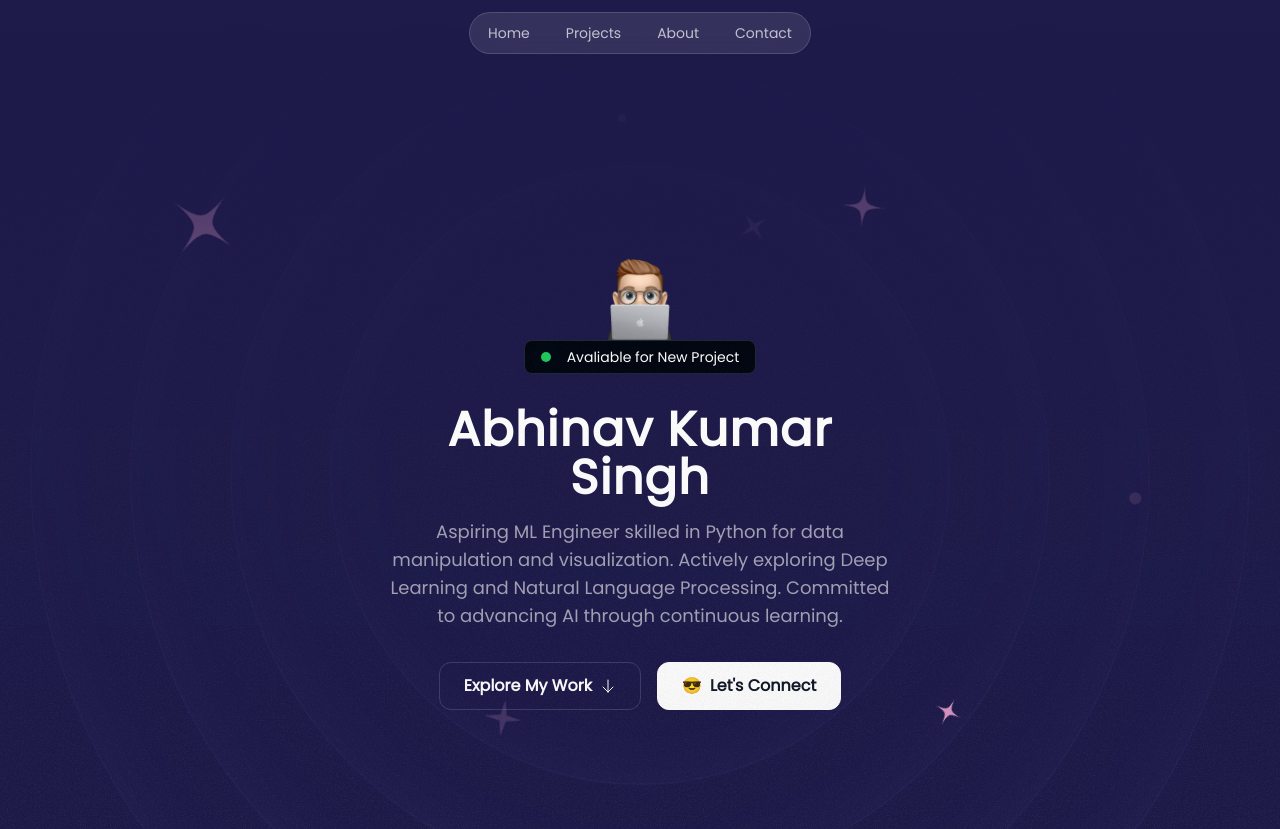
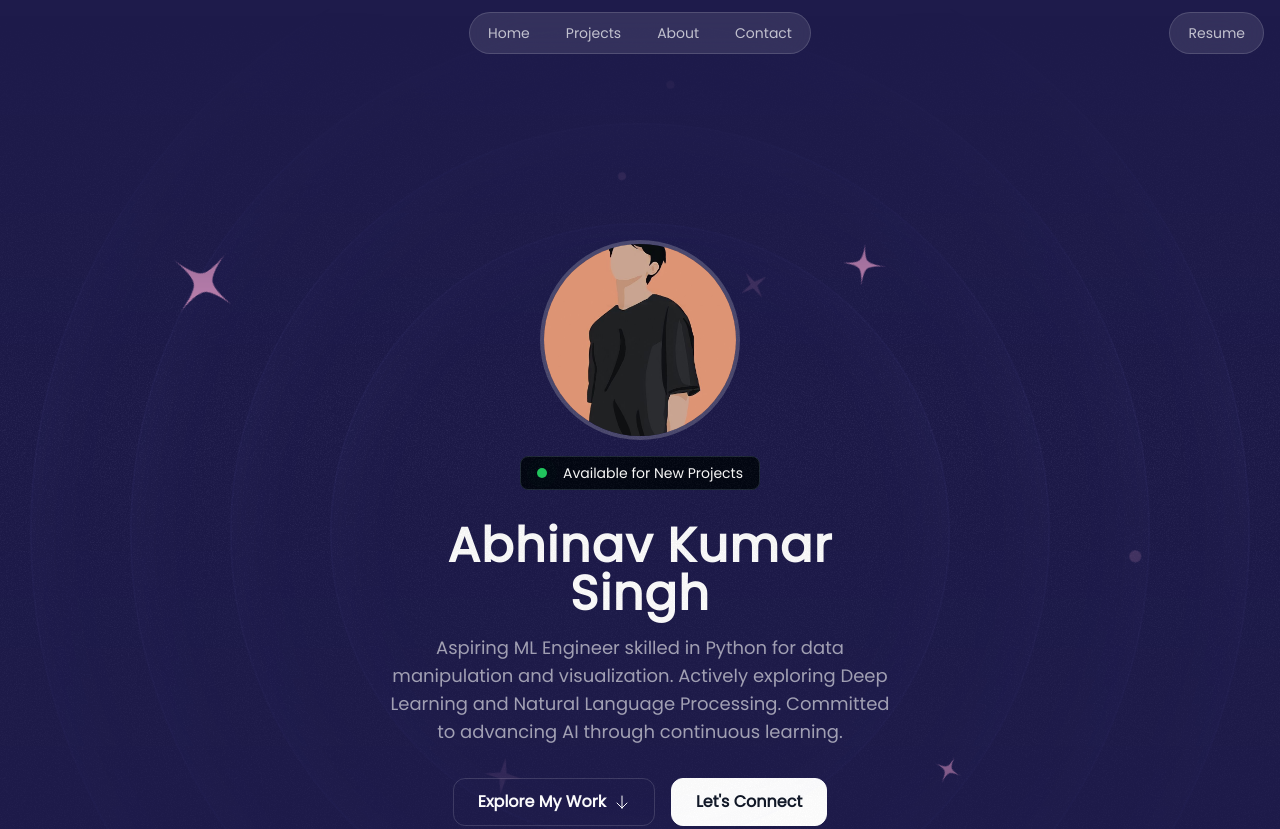
Before and after one commit to Abhinavexists/Portfolio, a Next.js app: page / in a window 1280 px wide. Shown: the top 829 px of the page. Built offline with nearby package versions, Linux system fonts and the light colour scheme.

Commit message:
Added Profile photo and resume button

```diff
--- a/src/sections/Header.tsx
+++ b/src/sections/Header.tsx
@@ -4,7 +4,9 @@ import { smoothScroll } from "@/components/smoothScroll";
 
 export const Header = () => {
   return (
-    <header className="flex justify-center items-center fixed top-3 w-full z-10">
+    <header className="flex justify-between items-center fixed top-3 w-full z-10 px-4">
+      <div className="flex-1"></div>
+      <div className="flex-1 flex justify-center">
         <nav className="flex gap-1 p-0.5 border border-white/15 rounded-full bg-white/10 backdrop-blur-xl">
           <a href="#home" className="nav-item" onClick={smoothScroll}>
             Home
@@ -19,6 +21,19 @@ export const Header = () => {
             Contact
           </a>
         </nav>
+      </div>
+      <div className="flex-1 flex justify-end items-center">
+        <nav className="p-0.5 border border-white/15 rounded-full bg-white/10 backdrop-blur-xl">
+          <a
+            href=""
+            target="_blank"
+            rel="noopener noreferrer"
+            className="nav-item"
+          >
+            Resume
+          </a>
+        </nav>
+      </div>
     </header>
   );
 };
--- a/src/sections/Hero.tsx
+++ b/src/sections/Hero.tsx
@@ -1,15 +1,15 @@
-import memojiImage from "@/assets/images/memoji-computer.png";
 import Image from "next/image";
 import ArrowDown from '@/assets/icons/arrow-down.svg';
 import GrainImage from "@/assets/images/grain.jpg";
 import StarIcon from "@/assets/icons/star.svg";
 import { Orbit } from "@/components/Orbit";
 import SparkleIcon from "@/assets/icons/sparkle.svg";
+import YourFaceImage from "@/assets/images/Inspired.jpeg";
 
 export const HeroSection = () => {
   return (
     <div className="py-32 md:py-48 lg:py-60 relative z-0 overflow-x-clip">
-    <div className="absolute inset-0 [mask-image:linear-gradient(to_bottom,transparent,black_90%,transparent)]">
+      <div className="absolute inset-0 [mask-image:linear-gradient(to_bottom,transparent,black_40%,transparent)]">
         <div className="absolute inset-0 -z-30 opacity-5"
           style={{ backgroundImage: `url(${GrainImage.src})` }}>
         </div>
@@ -20,47 +20,50 @@ export const HeroSection = () => {
         <Orbit size={800} rotation={-72} shouldOrbit orbitDuration="42s" shouldSpin spinDuration="15s">
           <StarIcon className="size-20 text-pink-300"/>
         </Orbit>
-            <Orbit size={550} rotation={20} shouldOrbit orbitDuration="37s" shouldSpin spinDuration="20s"> {/* Slow spin */}
+        <Orbit size={550} rotation={20} shouldOrbit orbitDuration="37s" shouldSpin spinDuration="20s">
           <StarIcon className="size-12 text-pink-300"/>
         </Orbit>
-            <Orbit size={590} rotation={100} shouldOrbit orbitDuration="33s" shouldSpin spinDuration="18s"> {/* Moderate spin */}
+        <Orbit size={590} rotation={100} shouldOrbit orbitDuration="33s" shouldSpin spinDuration="18s">
           <StarIcon className="size-8 text-pink-300" />
         </Orbit>
-            <Orbit size={420} rotation={-15} shouldOrbit orbitDuration="28s" shouldSpin spinDuration="10s"> {/* Faster spin */}
+        <Orbit size={420} rotation={-15} shouldOrbit orbitDuration="28s" shouldSpin spinDuration="10s">
           <SparkleIcon className="size-8 text-pink-300/20"/>
         </Orbit>
-            <Orbit size={440} rotation={178} shouldOrbit orbitDuration="31s" shouldSpin spinDuration="12s"> {/* Balanced spin */}
+        <Orbit size={440} rotation={178} shouldOrbit orbitDuration="31s" shouldSpin spinDuration="12s">
           <SparkleIcon className="size-10 text-pink-300/20"/>
         </Orbit>
-            <Orbit size={710} rotation={145} shouldOrbit orbitDuration="46s" shouldSpin spinDuration="25s"> {/* Slow spin */}
+        <Orbit size={710} rotation={145} shouldOrbit orbitDuration="46s" shouldSpin spinDuration="25s">
           <SparkleIcon className="size-14 text-pink-300/20"/>
         </Orbit>
-            <Orbit size={720} rotation={90} shouldOrbit orbitDuration="50s" shouldSpin spinDuration="30s"> {/* Very slow spin */}
+        <Orbit size={720} rotation={90} shouldOrbit orbitDuration="50s" shouldSpin spinDuration="30s">
           <div className="size-3 rounded-full bg-pink-300/20"/>
         </Orbit>
-            <Orbit size={520} rotation={-40} shouldOrbit orbitDuration="29s" shouldSpin spinDuration="14s"> {/* Dynamic spin */}
+        <Orbit size={520} rotation={-40} shouldOrbit orbitDuration="29s" shouldSpin spinDuration="14s">
           <div className="size-2 rounded-full bg-pink-300/20"/>
         </Orbit>
-            <Orbit size={650} rotation={-5} shouldOrbit orbitDuration="44s" shouldSpin spinDuration="22s"> {/* Smooth spin */}
+        <Orbit size={650} rotation={-5} shouldOrbit orbitDuration="44s" shouldSpin spinDuration="22s">
           <div className="size-2 rounded-full bg-pink-300/20"/>
         </Orbit>
       </div>
       <div className="container">
         <div className="flex flex-col items-center">
+          <div className="relative size-[200px] rounded-full overflow-hidden border-4 border-white/20">
             <Image
-          src={memojiImage}
-          className="size-[100px]"
-          alt="Person Peeking"
+              src={YourFaceImage}
+              layout="fill"
+              objectFit="cover"
+              alt="Abhinav Kumar Singh"
             />
-          <div className="bg-gray-950 border border-gray-800 px-4 py-1.5 inline-flex items-center gap-4 rounded-lg">
+          </div>
+          <div className="bg-gray-950 border border-gray-800 px-4 py-1.5 inline-flex items-center gap-4 rounded-lg mt-4">
             <div className="bg-green-500 size-2.5 rounded-full relative">
               <div className="bg-green-500 absolute inset-0 rounded-full animate-ping-large"></div>
             </div>
-          <div className="text-sm font-medium">Avaliable for New Project</div>
+            <div className="text-sm font-medium">Available for New Projects</div>
           </div>
         </div>
         <div className="max-w-lg mx-auto">
-    <h1 className="font-serif text-3xl md:text-5xl text center mt-8 tracking-wide font-semibold text-center ">
+          <h1 className="font-serif text-3xl md:text-5xl text-center mt-8 tracking-wide font-semibold">
             Abhinav Kumar Singh
           </h1>
           <p className="mt-4 text-center text-white/60 md:text-lg">
@@ -75,7 +78,6 @@ export const HeroSection = () => {
             <ArrowDown className="size-4"/>
           </button>
           <button className="inline-flex items-center gap-2 border border-white bg-white text-gray-900 h-12 px-6 rounded-xl">
-        <span>😎</span>
             <span className="font-semibold">Let's Connect</span>
           </button>
         </div>
```
Also changed, not shown: src/assets/images/Inspired.jpeg (added). Lines whose indentation alone changed are shown as unchanged.
